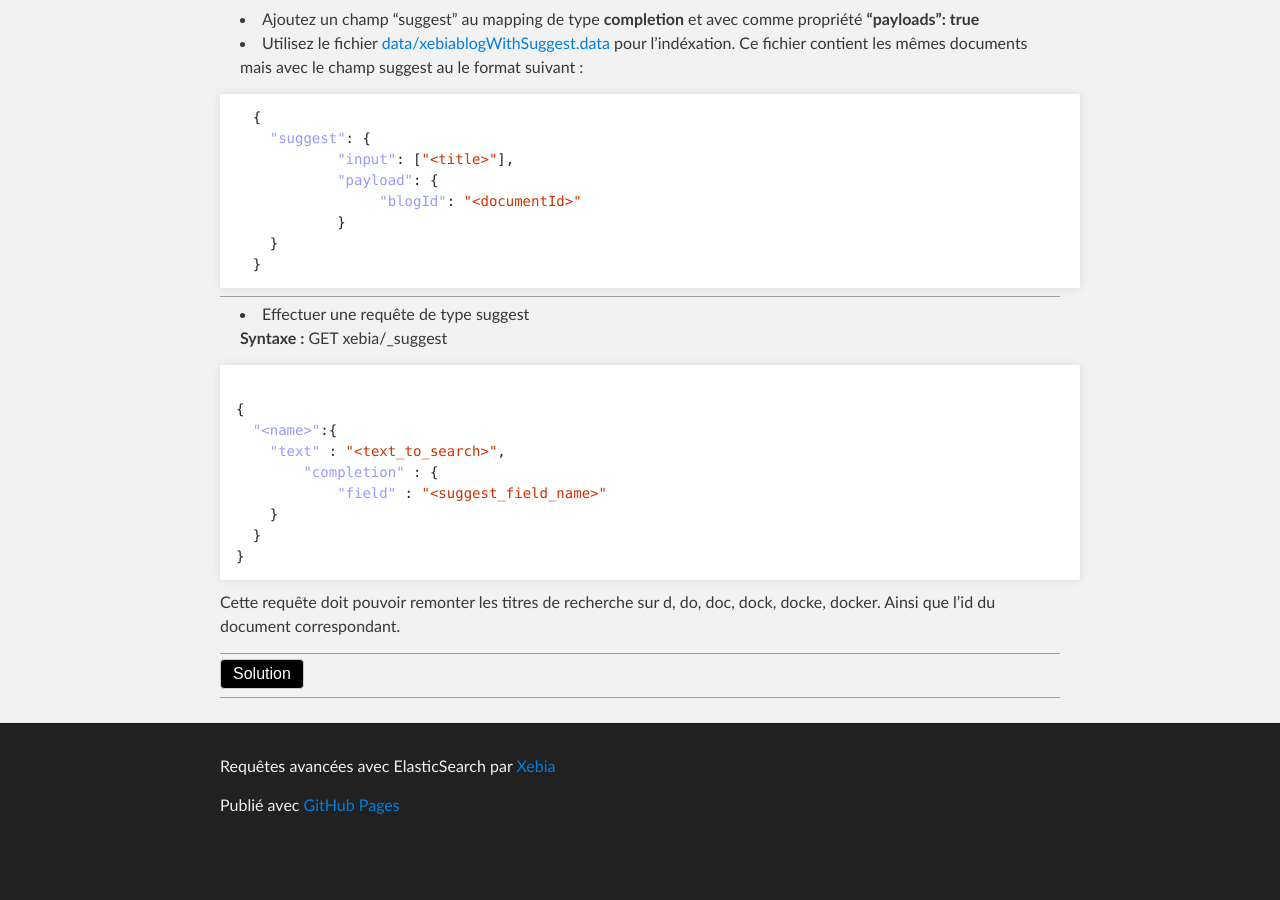
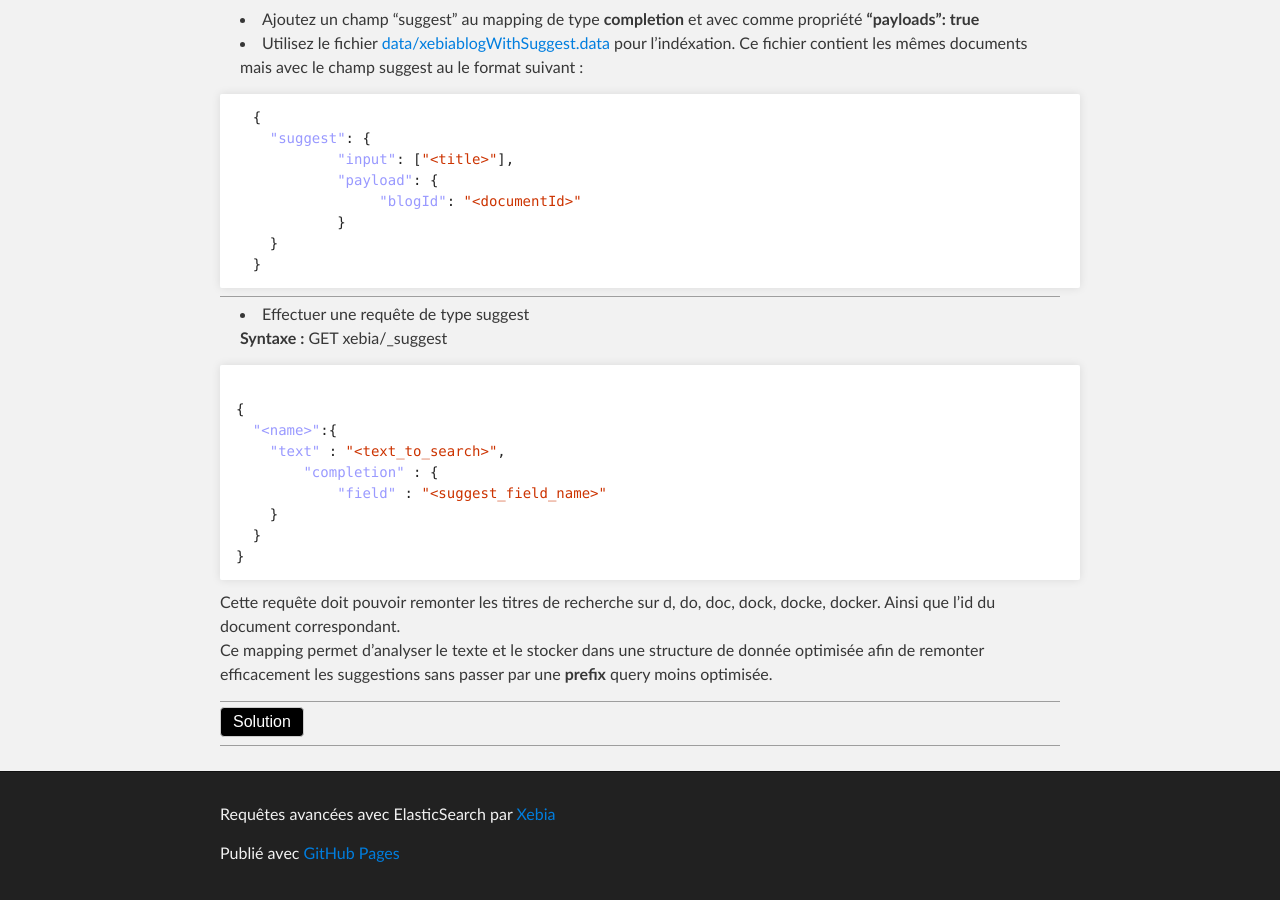
Before and after one commit to gegron/es-requests, a Jekyll site: the page built from index.md, in a window 1280 px wide and 900 px high, scrolled down 6069 px, cut to the strip 0-900 px from the top of the window. Built offline with Jekyll 4.4.1, drawn with Linux system fonts in a browser that asks for light colours; nearby versions of some CDN libraries; before the commit the page ends 6921 px from its top, so only the background shows below that; grey boxes are pictures that could not be loaded.

Commit message:
add description for suggester

```diff
--- a/index.md
+++ b/index.md
@@ -500,6 +500,7 @@ GET xebia/_suggest
 {% endhighlight %}
 
 Cette requête doit pouvoir remonter les titres de recherche sur d, do, doc, dock, docke, docker. Ainsi que l'id du document correspondant.
+Ce mapping permet d'analyser le texte et le stocker dans une structure de donnée optimisée afin de remonter efficacement les suggestions sans passer par une __prefix__ query moins optimisée.
 
 ---
 
```
